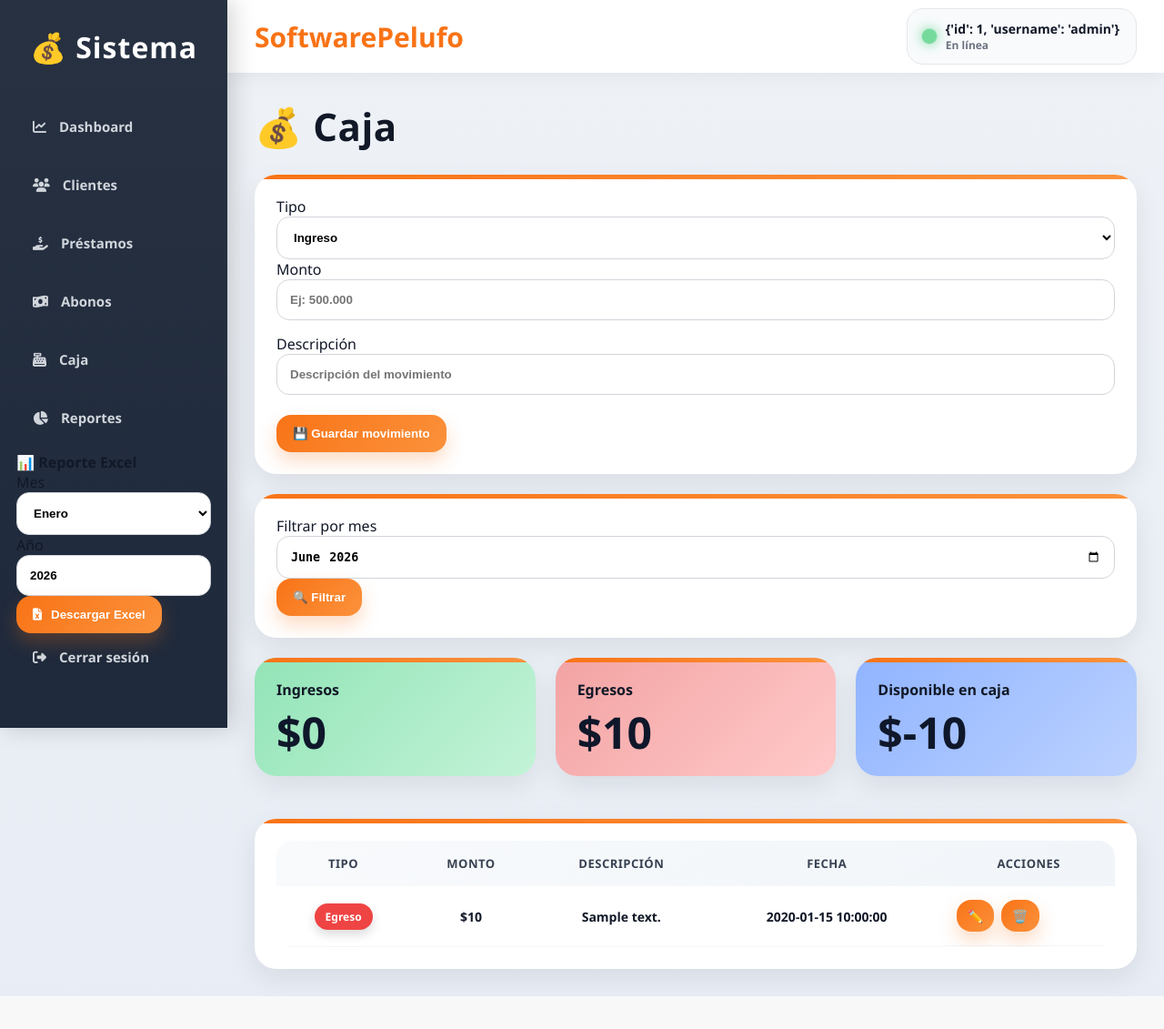
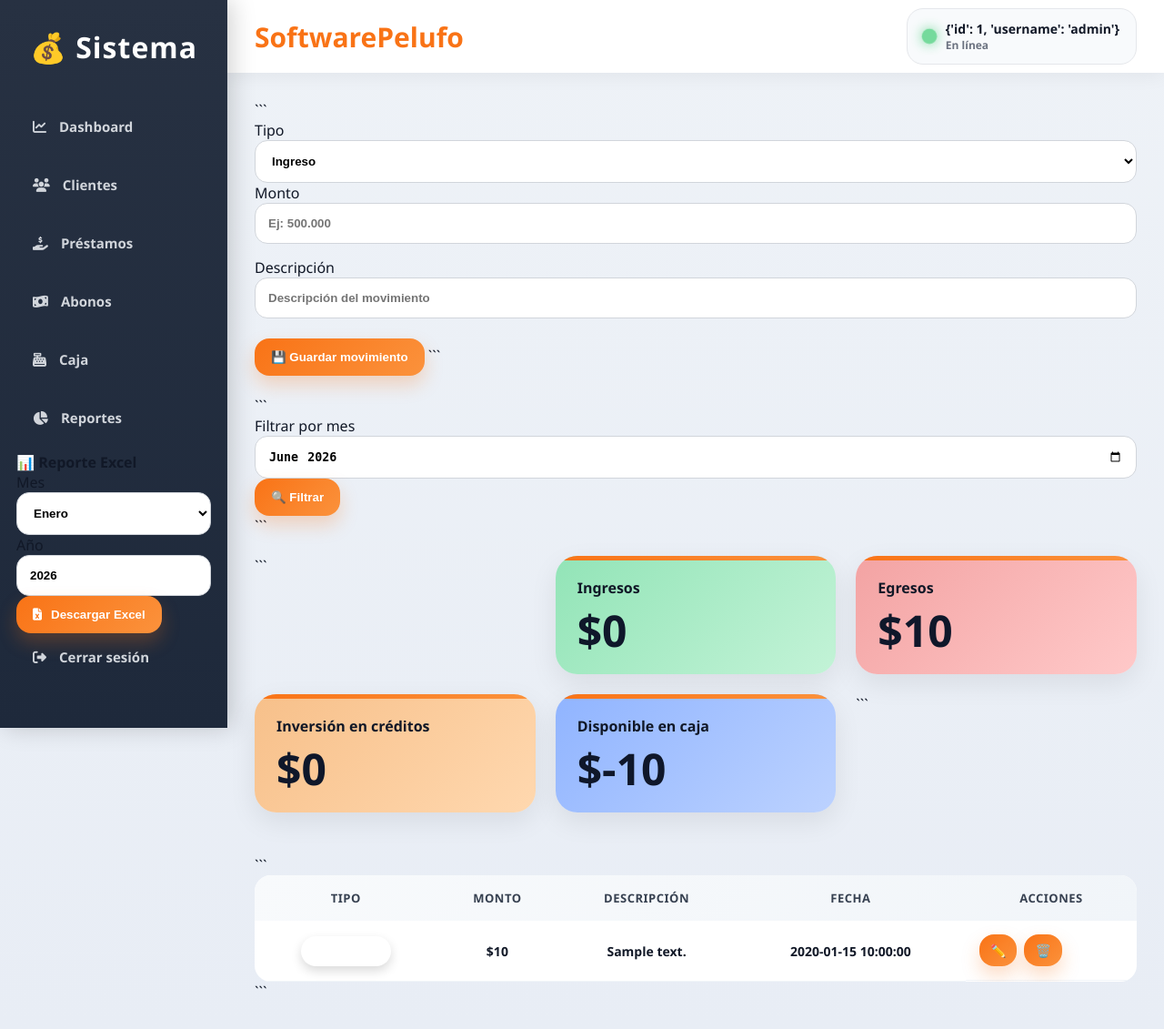
Before and after one commit to pelufo123/sistema-prestamos, a Flask app: page /caja in a window 1280 px wide. Shown: the whole page at 91% size. Before the commit the page ends 1095 px from the top, so only its background shows below. Run offline with Flask 3, Linux system fonts and the light colour scheme; a user stored in the database is signed in; tables that the repository leaves empty hold one stand-in row (values such as "Sample post"); a database or web service that is not in the repository returns one stand-in record (values such as "Sample title"); some libraries are stand-ins or nearby versions.

Commit message:
mejora diseño UI

````diff
--- a/app.py
+++ b/app.py
@@ -1627,9 +1627,9 @@
 
         ingresos = float(datos[0] or 0)
         egresos = float(datos[1] or 0)
-
-        disponible = ingresos - egresos
-
+        inversiones = float(datos[2] or 0)
+
+        disponible = ingresos - egresos - inversiones
         # ====================================
         # ❌ NO DEJAR NEGATIVO
         # ====================================
@@ -2086,18 +2086,16 @@
 
                     cur.execute("""
                         INSERT INTO caja (
-
                             tipo,
                             monto,
                             descripcion
-
                         )
                         VALUES (%s,%s,%s)
                     """, (
 
-                        "egreso",
+                        "inversion",
                         capital,
-                        "Préstamo entregado"
+                        "Crédito entregado"
 
                     ))
 
@@ -2774,25 +2772,25 @@
 
                     ))
 
-                    # =====================================
-                    # 🏦 INGRESO EN CAJA
-                    # =====================================
-                    cur.execute("""
-                        INSERT INTO caja (
-
-                            tipo,
-                            monto,
-                            descripcion
-
-                        )
-                        VALUES (%s,%s,%s)
-                    """, (
-
-                        "ingreso",
-                        round(monto),
-                        "Abono capital"
-
-                    ))
+                # =====================================
+                # 🏦 RECUPERACIÓN DE CRÉDITO
+                # =====================================
+                cur.execute("""
+                    INSERT INTO caja (
+
+                        tipo,
+                        monto,
+                        descripcion
+
+                    )
+                    VALUES (%s,%s,%s)
+                """, (
+
+                    "ingreso",
+                    round(monto),
+                    "Recuperación de crédito"
+
+                ))
 
                 conn.commit()
 
@@ -3115,27 +3113,35 @@
 
     cur.execute("""
 
-        SELECT
-
-            COALESCE(SUM(
-                CASE
-                    WHEN tipo='ingreso'
-                    THEN monto
-                    ELSE 0
-                END
-            ),0),
-
-            COALESCE(SUM(
-                CASE
-                    WHEN tipo='egreso'
-                    THEN monto
-                    ELSE 0
-                END
-            ),0)
-
-        FROM caja
-
-    """)
+SELECT
+
+    COALESCE(SUM(
+        CASE
+            WHEN tipo='ingreso'
+            THEN monto
+            ELSE 0
+        END
+    ),0),
+
+    COALESCE(SUM(
+        CASE
+            WHEN tipo='egreso'
+            THEN monto
+            ELSE 0
+        END
+    ),0),
+
+    COALESCE(SUM(
+        CASE
+            WHEN tipo='inversion'
+            THEN monto
+            ELSE 0
+        END
+    ),0)
+
+FROM caja
+
+            """)
 
     datos_caja = cur.fetchone()
 
@@ -3143,7 +3149,13 @@
 
     egresos = float(datos_caja[1] or 0)
 
-    disponible = ingresos - egresos
+    inversiones = float(datos_caja[2] or 0)
+
+    disponible = (
+        ingresos
+        - egresos
+        - inversiones
+    )
 
     # ============================================
     # 💸 TOTAL PRESTADO
--- a/templates/caja.html
+++ b/templates/caja.html
@@ -2,44 +2,23 @@
 
 {% block content %}
 
-<h2 class="titulo-panel">
-    💰 Caja
-</h2>
-
-<!-- ================================= -->
-<!-- 🔥 MENSAJES -->
-<!-- ================================= -->
-
 {% if error %}
 
-<div class="card red" style="margin-bottom:20px;">
-
 {{ error }}
-
-</div>
 
 {% endif %}
 
 {% if mensaje %}
 
-<div class="card green" style="margin-bottom:20px;">
-
 {{ mensaje }}
-
-</div>
 
 {% endif %}
 
-<!-- ================================= -->
-<!-- 💾 FORMULARIO -->
-<!-- ================================= -->
-<div class="card">
-
 <form method="POST">
 
+```
 <div class="grid-form">
 
-            <!-- TIPO -->
     <div>
 
         <label>
@@ -60,11 +39,14 @@
                 Egreso
             </option>
 
+            <option value="inversion">
+                Inversión
+            </option>
+
         </select>
 
     </div>
 
-            <!-- MONTO -->
     <div>
 
         <label>
@@ -83,7 +65,6 @@
 
 </div>
 
-        <!-- DESCRIPCIÓN -->
 <div style="margin-top:15px;">
 
     <label>
@@ -108,20 +89,15 @@
 >
     💾 Guardar movimiento
 </button>
+```
 
 </form>
 
-</div>
-
 <br>
-
-<!-- ================================= -->
-<!-- 🔍 FILTRO -->
-<!-- ================================= -->
-<div class="card">
 
 <form method="GET">
 
+```
 <div class="grid-form">
 
     <div>
@@ -154,18 +130,15 @@
     </div>
 
 </div>
+```
 
 </form>
 
-</div>
-
 <br>
 
-<!-- ================================= -->
-<!-- 📊 RESUMEN -->
-<!-- ================================= -->
 <div class="grid-metricas">
 
+```
 <div class="card green">
 
     <div class="label">
@@ -190,6 +163,18 @@
 
 </div>
 
+<div class="card orange">
+
+    <div class="label">
+        Inversión en créditos
+    </div>
+
+    <div class="metric">
+        ${{ formato(inversiones) }}
+    </div>
+
+</div>
+
 <div class="card blue">
 
     <div class="label">
@@ -201,18 +186,15 @@
     </div>
 
 </div>
+```
 
 </div>
 
 <br>
 
-<!-- ================================= -->
-<!-- 📋 TABLA -->
-<!-- ================================= -->
-<div class="card">
-
 <div class="table-responsive">
 
+```
 <table>
 
     <thead>
@@ -235,7 +217,6 @@
 
         <tr>
 
-                    <!-- TIPO -->
             <td>
 
                 {% if mov[1] == "ingreso" %}
@@ -244,39 +225,46 @@
                         Ingreso
                     </span>
 
-                        {% else %}
+                {% elif mov[1] == "egreso" %}
 
                     <span class="badge red">
                         Egreso
+                    </span>
+
+                {% elif mov[1] == "inversion" %}
+
+                    <span class="badge orange">
+                        Inversión
+                    </span>
+
+                {% else %}
+
+                    <span class="badge">
+                        {{ mov[1] }}
                     </span>
 
                 {% endif %}
 
             </td>
 
-                    <!-- MONTO -->
             <td>
                 ${{ formato(mov[2]) }}
             </td>
 
-                    <!-- DESCRIPCIÓN -->
             <td>
                 {{ mov[3] }}
             </td>
 
-                    <!-- FECHA -->
             <td>
                 {{ mov[4] }}
             </td>
 
-                    <!-- ACCIONES -->
             <td style="
                 display:flex;
                 gap:8px;
                 flex-wrap:wrap;
             ">
 
-                        <!-- ✏️ EDITAR -->
                 <a
                     href="/editar_caja/{{ mov[0] }}"
                     class="btn btn-edit"
@@ -285,29 +273,22 @@
                         font-size:14px;
                     "
                 >
-
                     ✏️
-
                 </a>
 
-                        <!-- 🗑️ ELIMINAR -->
                 <a
                     href="/eliminar_caja/{{ mov[0] }}"
                     class="btn btn-del"
-
                     style="
                         padding:8px 12px;
                         font-size:14px;
                     "
-
                     onclick="
                     return confirm(
                     '⚠️ ¿Seguro que deseas eliminar este movimiento?'
                     )"
                 >
-
                     🗑️
-
                 </a>
 
             </td>
@@ -319,70 +300,8 @@
     </tbody>
 
 </table>
+```
 
 </div>
 
-</div>
-
-<!-- ================================= -->
-<!-- 🔥 FORMATO MILES -->
-<!-- ================================= -->
-<script>
-
-function formatearMiles(input){
-
-    let valor =
-    input.value.replace(/\D/g, "");
-
-    valor = valor.replace(
-        /\B(?=(\d{3})+(?!\d))/g,
-        "."
-    );
-
-    input.value = valor;
-
-}
-
-function limpiarNumero(valor){
-
-    return valor.replace(/\./g, "");
-
-}
-
-document.addEventListener(
-"DOMContentLoaded",
-function(){
-
-    const inputs =
-    document.querySelectorAll(".money");
-
-    inputs.forEach(input => {
-
-        input.addEventListener(
-        "input",
-        function(){
-
-            formatearMiles(this);
-
-        });
-
-        input.form?.addEventListener(
-        "submit",
-        function(){
-
-            inputs.forEach(i => {
-
-                i.value =
-                limpiarNumero(i.value);
-
-            });
-
-        });
-
-    });
-
-});
-
-</script>
-
 {% endblock %}
````
Lines whose indentation alone changed are shown as unchanged.
